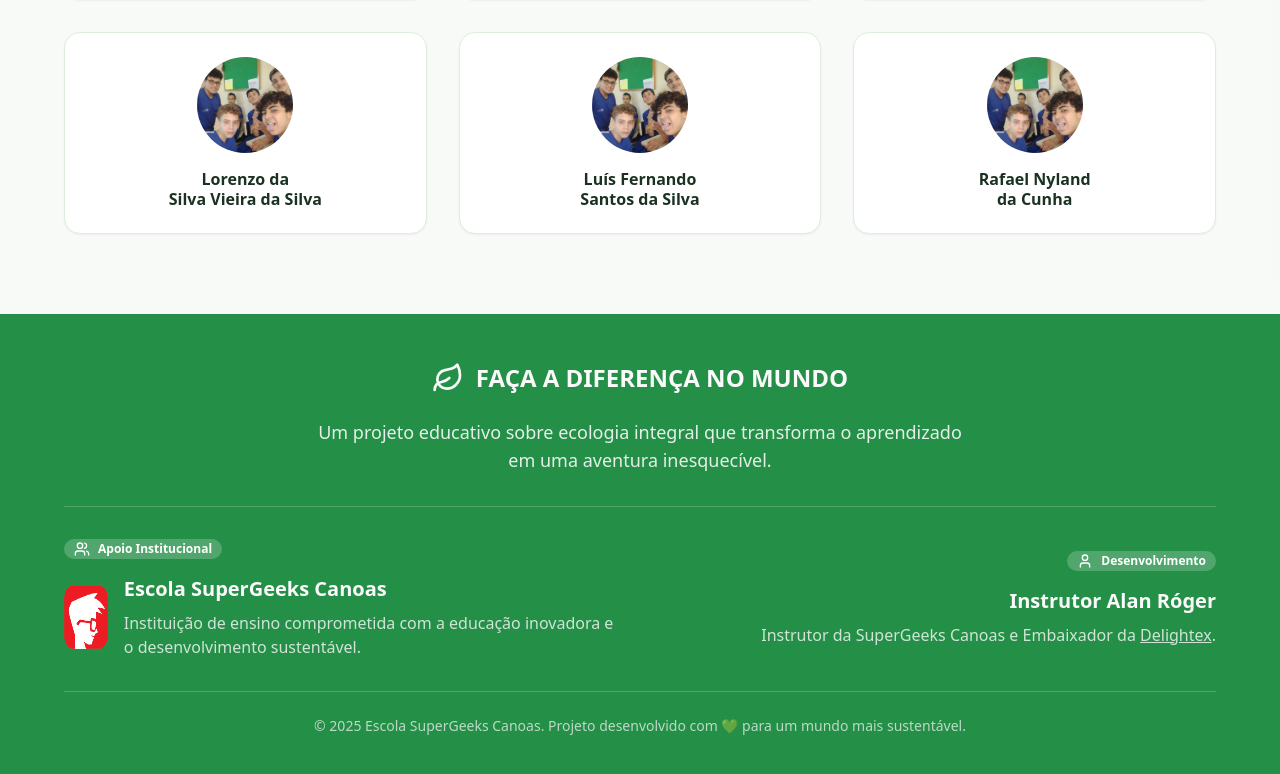
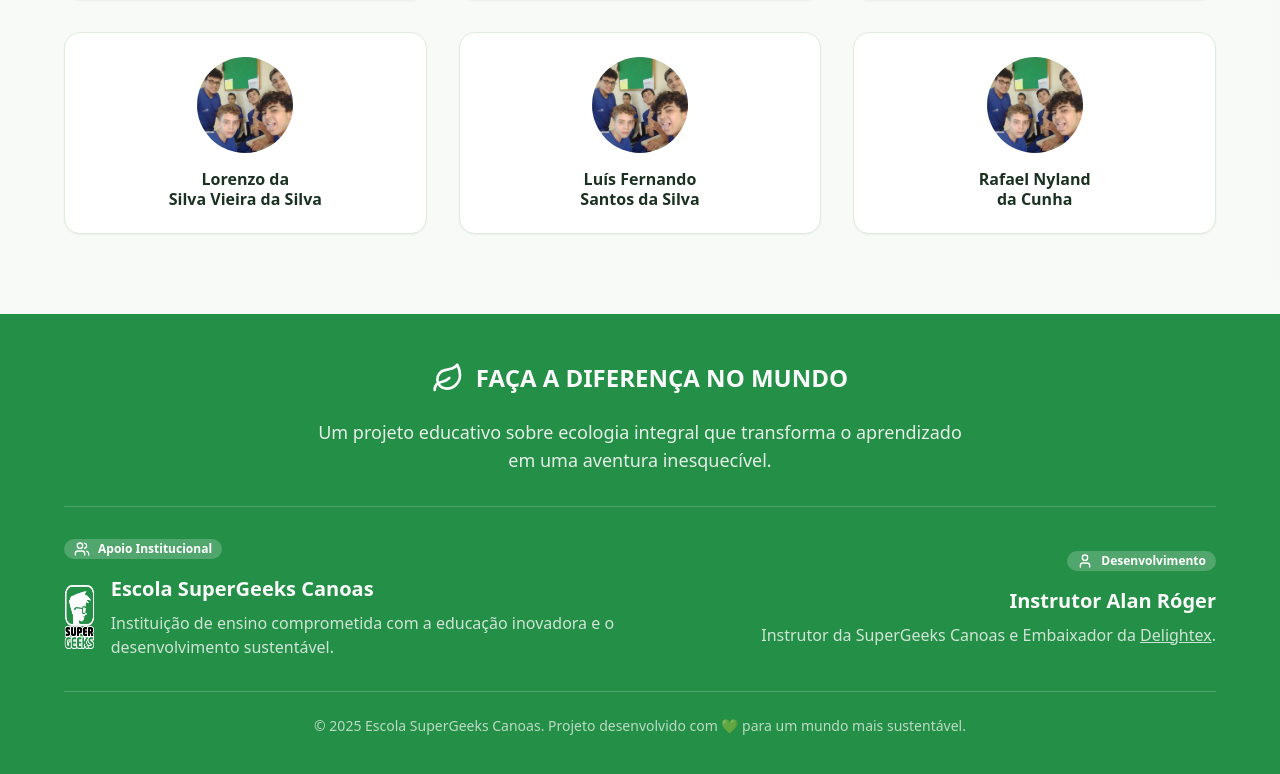
Before and after one commit to alanroger92/ecologia-integral, a React (Vite) app: page / in a window 1280 px wide. Shown: the part 6578-7352 px from the top of the page. Built offline with nearby package versions, Linux system fonts and the light colour scheme; no server answers; the database is empty.

Commit message:
Update SuperGeeks logo and layout
Replace the SuperGeeks logo with the new image and adjust the layout to maintain the image's aspect ratio while adapting the adjacent text.

```diff
--- a/src/components/Footer.tsx
+++ b/src/components/Footer.tsx
@@ -31,9 +31,9 @@ export const Footer = () => {
                   className="hover:opacity-80 transition-opacity"
                 >
                   <img
-                    src="/lovable-uploads/1e9a4f13-0b31-4ae7-a4f6-c58f11129b71.png"
+                    src="/lovable-uploads/10b215c5-fe99-43e6-9056-a4d6dc915a13.png"
                     alt="SuperGeeks Logo"
-                    className="w-16 h-16"
+                    className="h-16 w-auto"
                   />
                 </a>
                 <div>
```
Also changed, not shown: public/lovable-uploads/10b215c5-fe99-43e6-9056-a4d6dc915a13.png (added).
